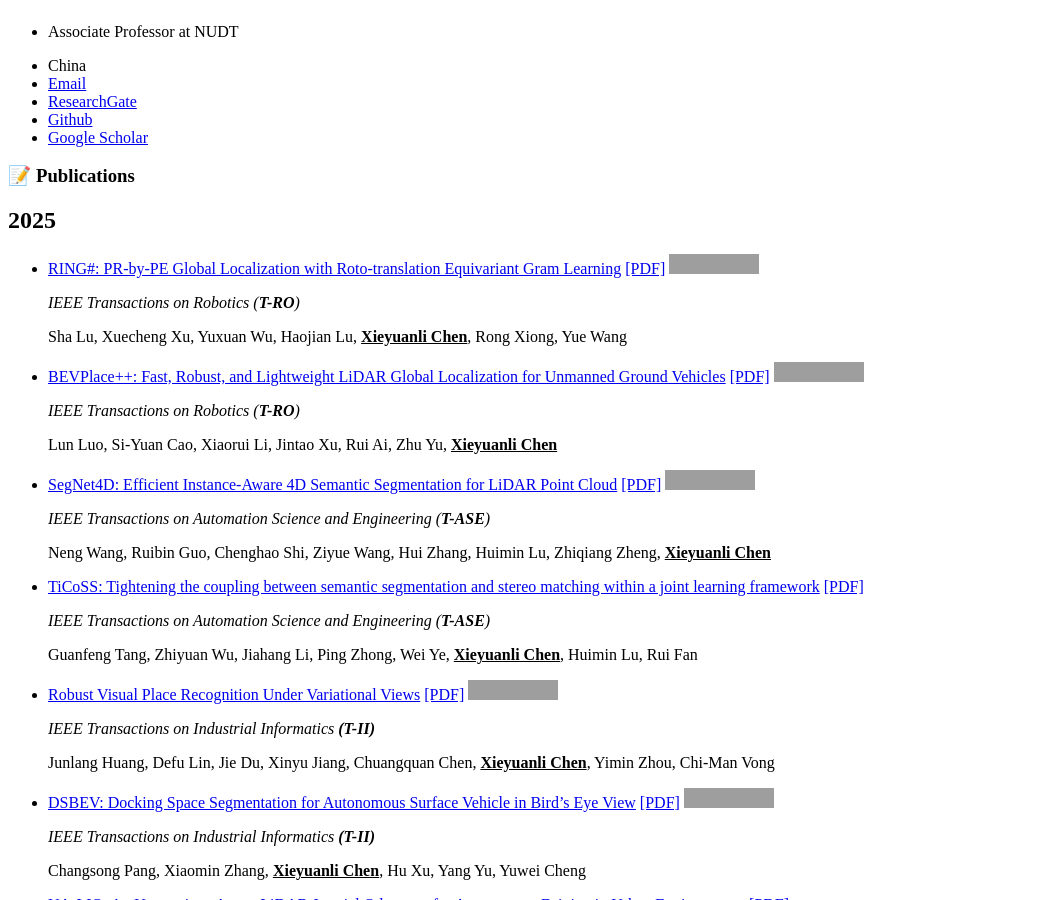
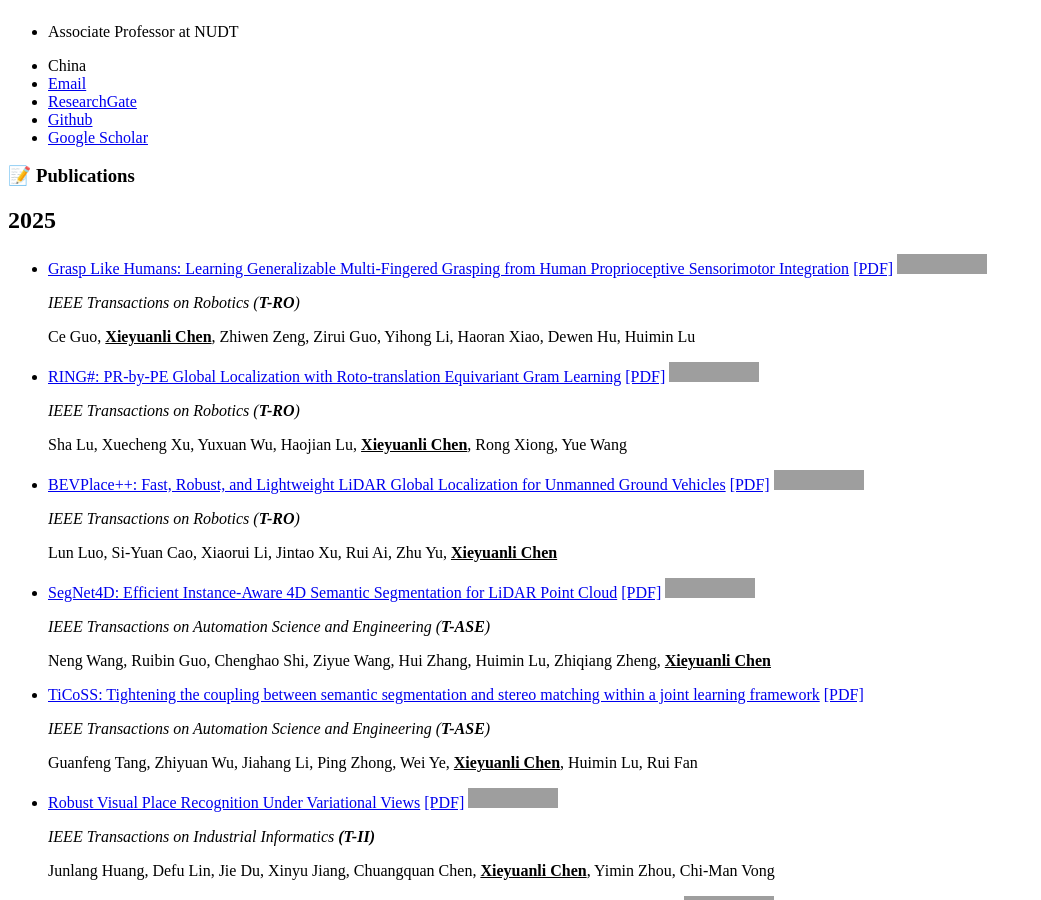
Before and after one commit to shenyehui/Shen-Yehui.github.io, a Jekyll site: the page built from _pages/includes/pub.md, in a window 1280 px wide and 900 px high, scrolled down 309 px, cut to the strip 0-900 px from the top of the window. Shown: the whole strip, without its empty margins (0-1041 px from the left). Built offline with Jekyll 4.4.1, drawn with Linux system fonts in a browser that asks for light colours; our own code applies the rules of GitHub Pages for plain Markdown files; grey boxes are pictures that could not be loaded.

Commit message:
Update pub.md

```diff
--- a/_pages/includes/pub.md
+++ b/_pages/includes/pub.md
@@ -2,13 +2,19 @@
 
 # 📝 Publications
 ##  2025
-- [RING#: PR-by-PE Global Localization with Roto-translation Equivariant Gram Learning](https://arxiv.org/abs/2409.00206) [[PDF]](https://arxiv.org/pdf/2409.00206)  [![](https://img.shields.io/github/stars/lus6-Jenny/RINGSharp?style=social&label=Code+Stars)](https://github.com/lus6-Jenny/RINGSharp)
+- [Grasp Like Humans: Learning Generalizable Multi-Fingered Grasping from Human Proprioceptive Sensorimotor Integration](https://arxiv.org/pdf/2509.08354) [[PDF]](https://arxiv.org/pdf/2509.08354)  [![](https://img.shields.io/github/stars/lus6-Jenny/RINGSharp?style=social&label=Code+Stars)](https://github.com/lus6-Jenny/RINGSharp)
+
+  *IEEE Transactions on Robotics (**T-RO**)*
+
+  Ce Guo, **<u>Xieyuanli Chen</u>**, Zhiwen Zeng, Zirui Guo, Yihong Li, Haoran Xiao, Dewen Hu, Huimin Lu
+
+- [RING#: PR-by-PE Global Localization with Roto-translation Equivariant Gram Learning](https://ieeexplore.ieee.org/document/10891747) [[PDF]](https://arxiv.org/pdf/2409.00206)  [![](https://img.shields.io/github/stars/lus6-Jenny/RINGSharp?style=social&label=Code+Stars)](https://github.com/lus6-Jenny/RINGSharp)
 
   *IEEE Transactions on Robotics (**T-RO**)*
 
   Sha Lu, Xuecheng Xu, Yuxuan Wu, Haojian Lu, **<u>Xieyuanli Chen</u>**, Rong Xiong, Yue Wang
 
-- [BEVPlace++: Fast, Robust, and Lightweight LiDAR Global Localization for Unmanned Ground Vehicles](https://arxiv.org/abs/2408.01841) [[PDF]](https://arxiv.org/pdf/2408.01841)  [![](https://img.shields.io/github/stars/zjuluolun/BEVPlace2?style=social&label=Code+Stars)](https://github.com/zjuluolun/BEVPlace2)
+- [BEVPlace++: Fast, Robust, and Lightweight LiDAR Global Localization for Unmanned Ground Vehicles](https://ieeexplore.ieee.org/document/11063461) [[PDF]](https://arxiv.org/pdf/2408.01841)  [![](https://img.shields.io/github/stars/zjuluolun/BEVPlace2?style=social&label=Code+Stars)](https://github.com/zjuluolun/BEVPlace2)
 
   *IEEE Transactions on Robotics (**T-RO**)*
 
```
